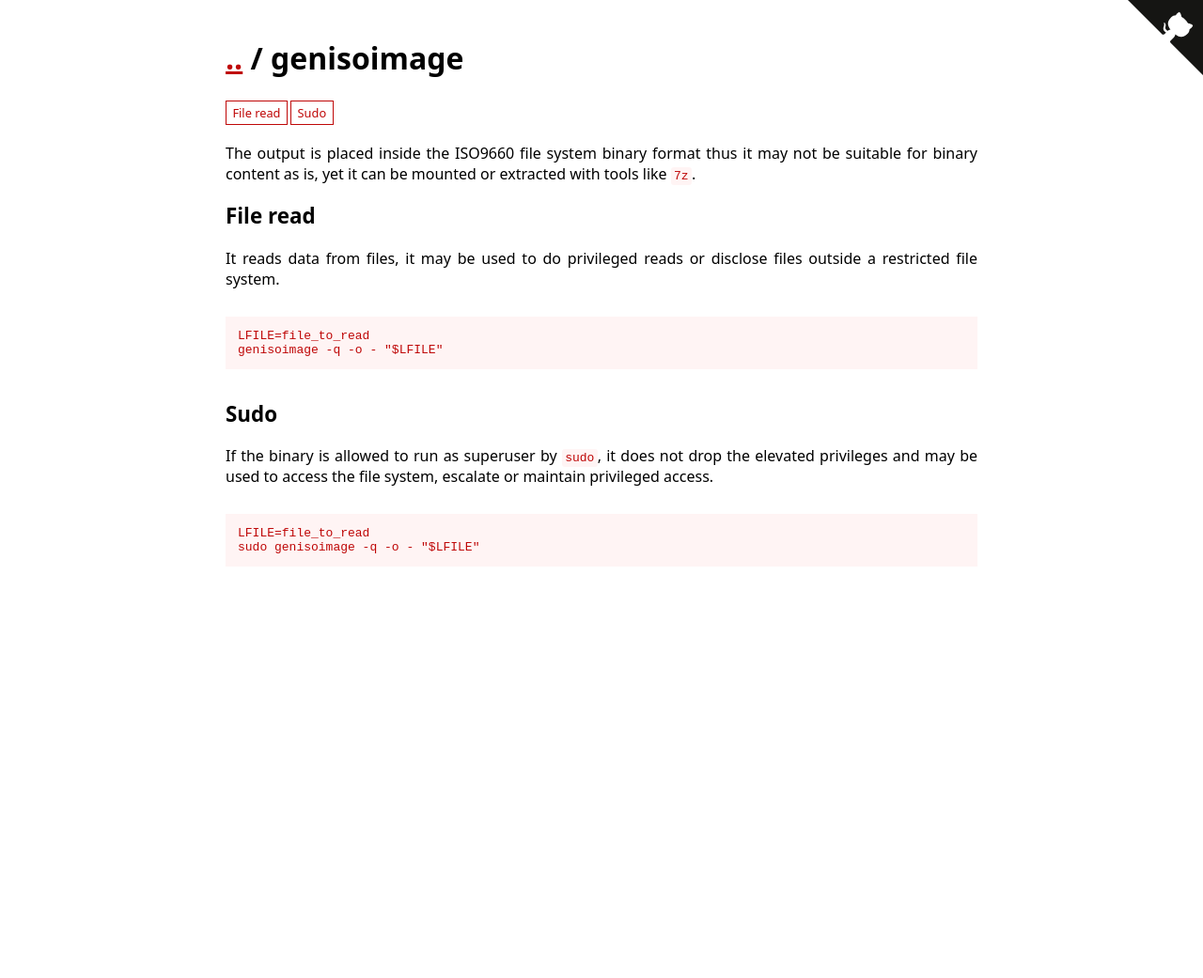
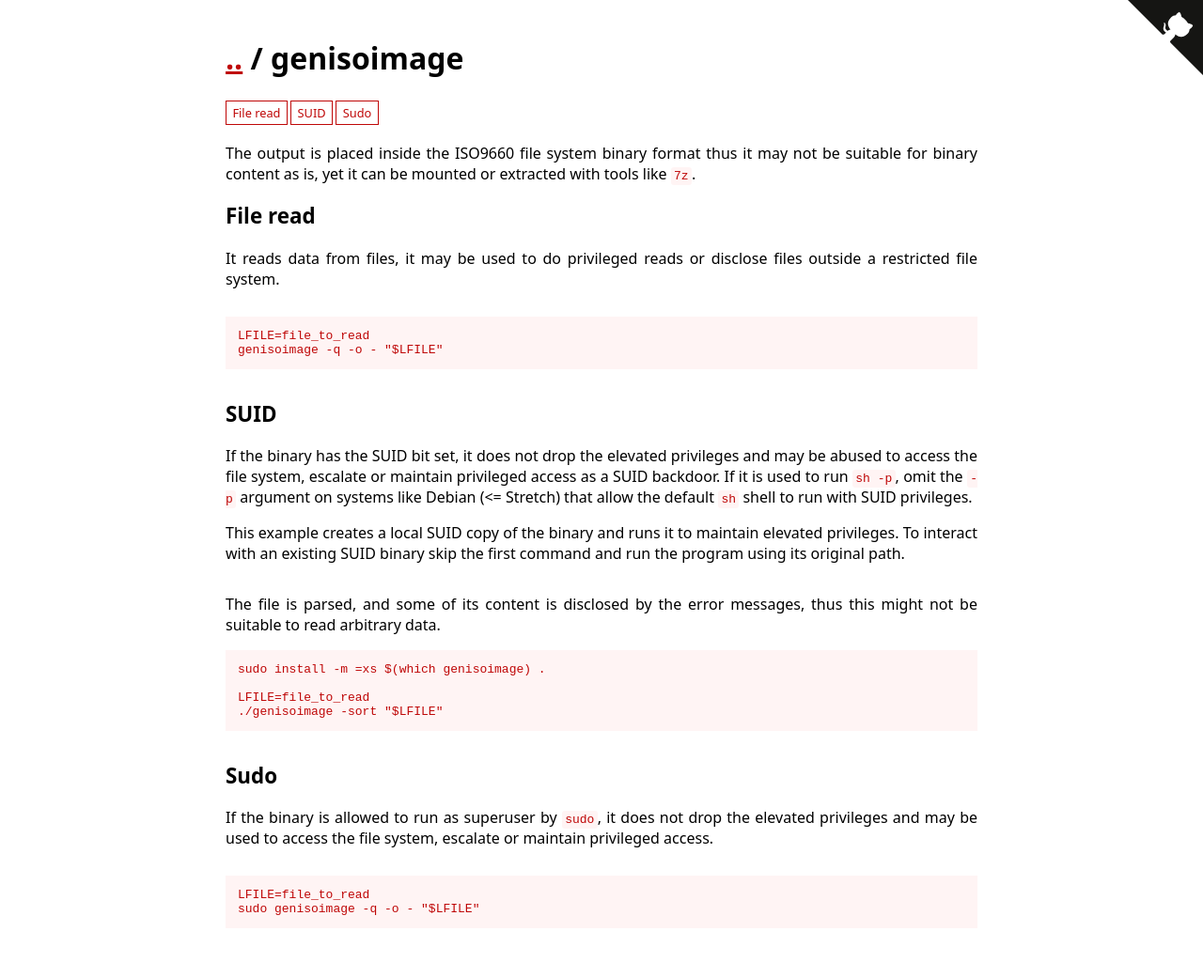
Before and after one commit to GTFOBins/GTFOBins.github.io, a Jekyll site: the page built from _gtfobins/genisoimage.md, in a window 1280 px wide. Shown: the whole page at 94% size. Built offline with Jekyll 4.4.1, drawn with Linux system fonts in a browser that asks for light colours; before the commit the page ends 900 px from its top, so only the background shows below that.

Commit message:
Add genisoimage suid
Co-authored-by: Andrea Cardaci <cyrus.and@gmail.com>

```diff
--- a/_gtfobins/genisoimage.md
+++ b/_gtfobins/genisoimage.md
@@ -5,6 +5,11 @@ functions:
     - code: |
         LFILE=file_to_read
         genisoimage -q -o - "$LFILE"
+  suid:
+    - description: The file is parsed, and some of its content is disclosed by the error messages, thus this might not be suitable to read arbitrary data.
+      code: |
+        LFILE=file_to_read
+        ./genisoimage -sort "$LFILE"
   sudo:
     - code: |
         LFILE=file_to_read
```
